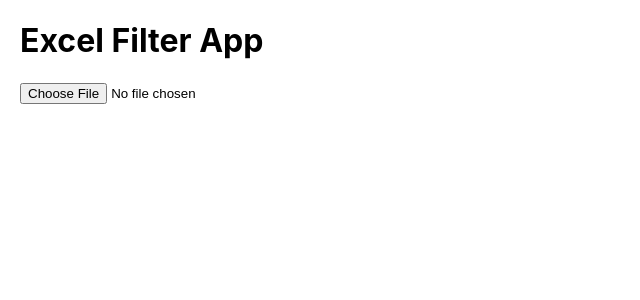
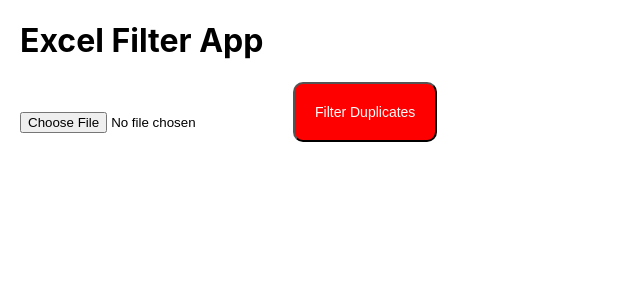
Before and after one commit to hquangminh/tools_format_keyword_verson_1.0, a React (Create React App) app: page / in a window 1280 px wide. Shown: the top 300 px of the page, without its empty margins (0-640 px from the left). Built offline with nearby package versions, Linux system fonts and the light colour scheme.

Commit message:
add button filter dublicate

```diff
--- a/src/App.js
+++ b/src/App.js
@@ -28,6 +28,21 @@ const App = () => {
 
   const handleColorFilterChange = (color) => {
     setColorFilter(color)
+  }
+
+  const handleFilterDuplicates = () => {
+    const uniqueKeywords = Array.from(
+      new Set(
+        includeKeywords
+          .split('\n')
+          .map((k) => k.trim())
+          .filter((k) => k)
+      )
+    )
+    setIncludeKeywords(uniqueKeywords.join('\n'))
+
+    const uniqueData = Array.from(new Set(data.map(JSON.stringify))).map(JSON.parse)
+    setData(uniqueData)
   }
 
   const includeKeywordArray = includeKeywords
@@ -121,7 +136,12 @@ const App = () => {
   return (
     <div style={{ marginTop: '20px', marginLeft: '20px' }}>
       <h1>Excel Filter App</h1>
-      <FileUpload setData={setData} />
+      <div style={{ display: 'flex', alignItems: 'center' }}>
+        <FileUpload setData={setData} />
+        <button onClick={handleFilterDuplicates} style={{ marginLeft: '20px' }}>
+          Filter Duplicates
+        </button>
+      </div>
       {data.length > 0 && (
         <>
           <div style={{ display: 'flex' }}>
```
